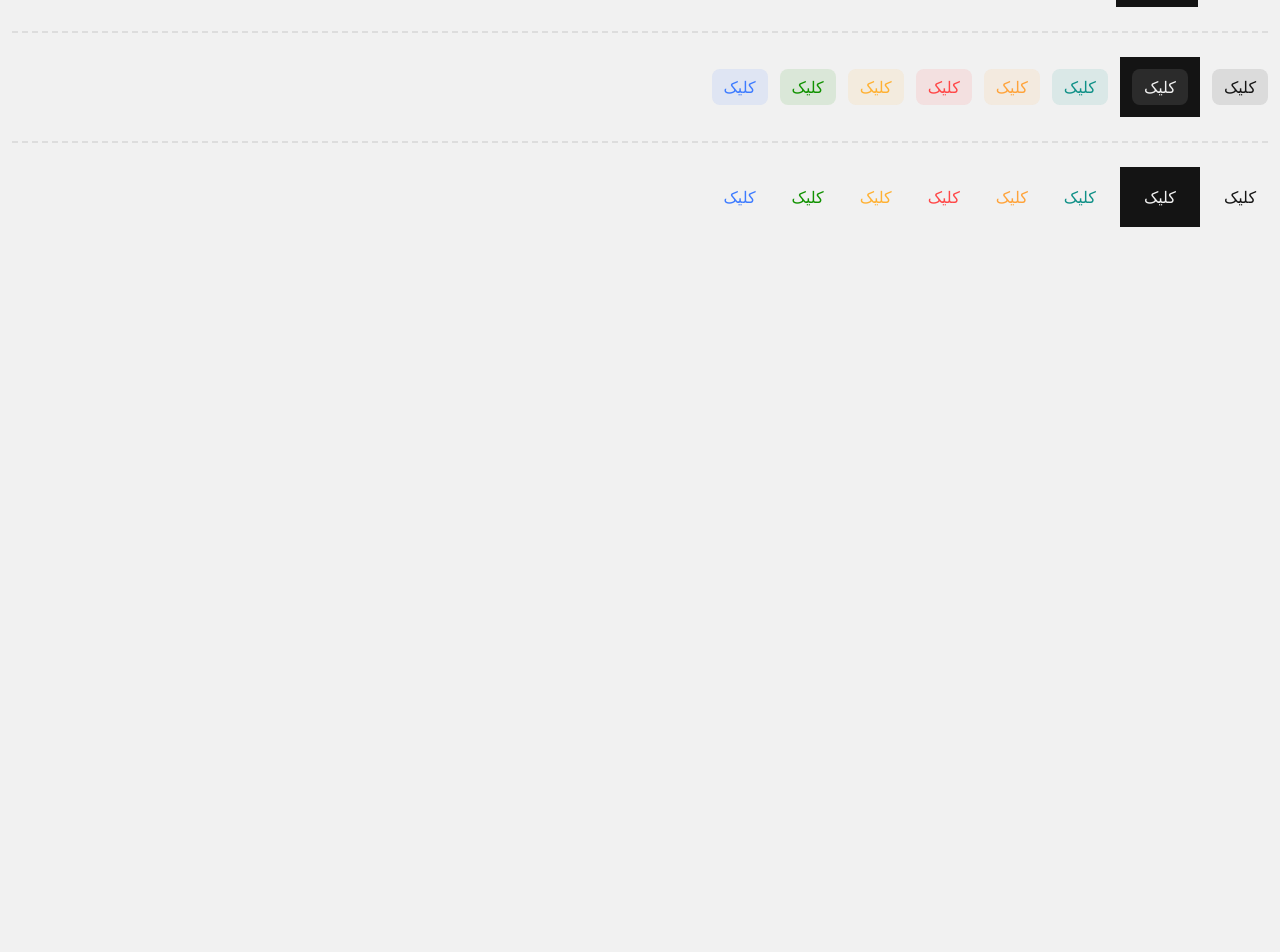
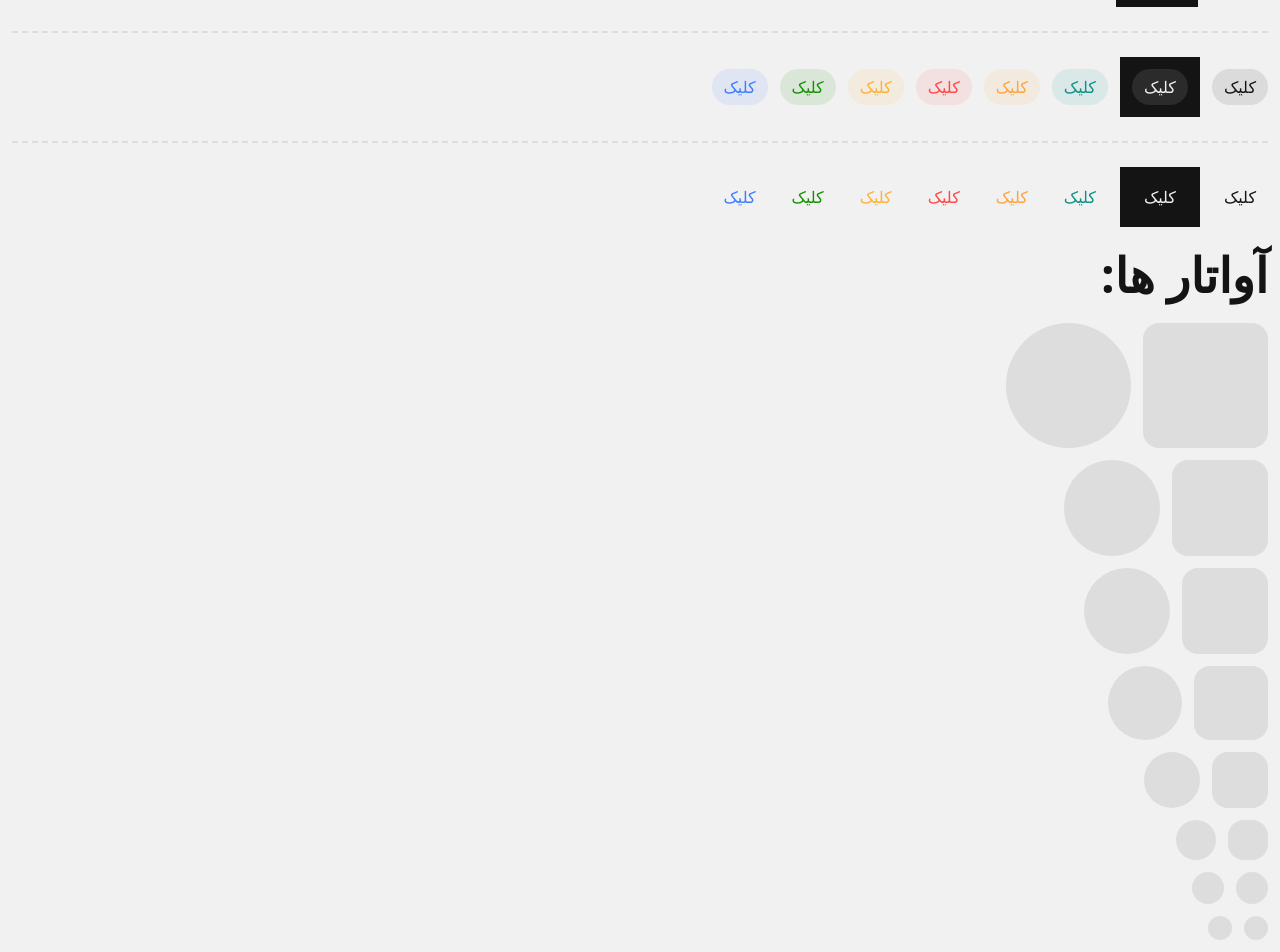
Before and after one commit to baran-front/arvinvira-panel, a Next.js app: page / in a window 1280 px wide. Shown: the part 247-1199 px from the top of the page. Before the commit the page ends 800 px from the top, so only its background shows below. Built offline with nearby package versions, Linux system fonts and the light colour scheme.

Commit message:
add avatars

```diff
--- a/src/app/globals.css
+++ b/src/app/globals.css
@@ -1,6 +1,7 @@
 @import "tailwindcss";
 @import "./../styles/layout.css";
 @import "./../styles/button.css";
+@import "./../styles/avatar.css";
 @import "./../styles/separator.css";
 
 @theme {
@@ -25,6 +26,8 @@
 
   --color-palette: var(--color-foreground);
   --color-brush: var(--color-background);
+
+  --radius-lg: calc(var(--spacing) * 4);
 }
 
 @custom-variant dark (&:where([data-theme=dark], [data-theme=dark] *));
--- a/src/app/page.tsx
+++ b/src/app/page.tsx
@@ -2,6 +2,7 @@ import { Button } from "@base-ui-components/react"
 
 function Page() {
   return (
+    <>
       <div className="p-3">
         <p className="text-5xl font-bold">دکمه ها:</p>
 
@@ -121,6 +122,43 @@ function Page() {
           </Button>
         </div>
       </div>
+
+      <div className="p-3">
+        <p className="text-5xl font-bold">آواتار ها:</p>
+        <div className="f-align gap-3 mt-6">
+          <div className="avatar avatar-xxl bg-background-thick" />
+          <div className="avatar avatar-xxl bg-background-thick avatar-circle" />
+        </div>
+        <div className="f-align gap-3 mt-3">
+          <div className="avatar avatar-xl bg-background-thick" />
+          <div className="avatar avatar-xl bg-background-thick avatar-circle" />
+        </div>
+        <div className="f-align gap-3 mt-3">
+          <div className="avatar avatar-lg bg-background-thick" />
+          <div className="avatar avatar-lg bg-background-thick avatar-circle" />
+        </div>
+        <div className="f-align gap-3 mt-3">
+          <div className="avatar bg-background-thick" />
+          <div className="avatar bg-background-thick avatar-circle" />
+        </div>
+        <div className="f-align gap-3 mt-3">
+          <div className="avatar avatar-sm bg-background-thick" />
+          <div className="avatar avatar-sm bg-background-thick avatar-circle" />
+        </div>
+        <div className="f-align gap-3 mt-3">
+          <div className="avatar avatar-xs bg-background-thick" />
+          <div className="avatar avatar-xs bg-background-thick avatar-circle" />
+        </div>
+        <div className="f-align gap-3 mt-3">
+          <div className="avatar avatar-xxs bg-background-thick" />
+          <div className="avatar avatar-xxs bg-background-thick avatar-circle" />
+        </div>
+        <div className="f-align gap-3 mt-3">
+          <div className="avatar avatar-xxxs bg-background-thick" />
+          <div className="avatar avatar-xxxs bg-background-thick avatar-circle" />
+        </div>
+      </div>
+    </>
   )
 }
 
--- /dev/null
+++ b/src/styles/avatar.css
@@ -0,0 +1,48 @@
+@utility avatar {
+  --avatar-h: calc(var(--spacing) * 18.5);
+  --avatar-w: calc(var(--spacing) * 18.5);
+  --avatar-radius: var(--radius-lg);
+
+  width: var(--avatar-w);
+  height: var(--avatar-h);
+  border-radius: var(--avatar-radius);
+}
+
+@utility avatar-circle {
+  --avatar-radius: calc(infinity * 1px);
+}
+
+@utility avatar-xxl {
+  --avatar-w: calc(var(--spacing) * 31.25);
+  --avatar-h: calc(var(--spacing) * 31.25);
+}
+
+@utility avatar-xl {
+  --avatar-w: calc(var(--spacing) * 24);
+  --avatar-h: calc(var(--spacing) * 24);
+}
+
+@utility avatar-lg {
+  --avatar-w: calc(var(--spacing) * 21.5);
+  --avatar-h: calc(var(--spacing) * 21.5);
+}
+
+@utility avatar-sm {
+  --avatar-w: calc(var(--spacing) * 14);
+  --avatar-h: calc(var(--spacing) * 14);
+}
+
+@utility avatar-xs {
+  --avatar-w: calc(var(--spacing) * 10);
+  --avatar-h: calc(var(--spacing) * 10);
+}
+
+@utility avatar-xxs {
+  --avatar-w: calc(var(--spacing) * 8);
+  --avatar-h: calc(var(--spacing) * 8);
+}
+
+@utility avatar-xxxs {
+  --avatar-w: calc(var(--spacing) * 6);
+  --avatar-h: calc(var(--spacing) * 6);
+}
--- a/src/styles/button.css
+++ b/src/styles/button.css
@@ -2,17 +2,17 @@
   --btn-w: max-content;
   --btn-h: calc(var(--spacing) * 9);
   --btn-px: calc(var(--spacing) * 3);
-  --btn-radius: var(--radius-lg);
+  /* --btn-radius: var(--radius-lg); */
   --btn-text: var(--text-base);
   --btn-line: var(--tw-leading, var(--text-base--line-height));
 
-  @apply max-w-full f-center transition-all outline-solid outline-2 outline-transparent focus-visible:outline-palette disabled:opacity-50 disabled:cursor-not-allowed active:opacity-50;
+  @apply max-w-full f-center rounded-full transition-all outline-solid outline-2 outline-transparent focus-visible:outline-palette disabled:opacity-50 disabled:cursor-not-allowed active:opacity-50;
 
   width: var(--btn-w);
   height: var(--btn-h);
   padding: 0 var(--btn-px);
   gap: calc(var(--btn-px) / 1.5);
-  border-radius: var(--btn-radius);
+  /* border-radius: var(--btn-radius); */
   font-size: var(--btn-text);
   line-height: var(--btn-line);
 }
@@ -20,7 +20,7 @@
 @utility btn-sm {
   --btn-h: calc(var(--spacing) * 6);
   --btn-px: calc(var(--spacing) * 1.5);
-  --btn-radius: var(--radius-md);
+  /* --btn-radius: var(--radius-md); */
   --btn-text: var(--text-sm);
   --btn-line: var(--tw-leading, var(--text-sm--line-height));
 }
@@ -28,7 +28,7 @@
 @utility btn-lg {
   --btn-h: calc(var(--spacing) * 12);
   --btn-px: calc(var(--spacing) * 6);
-  --btn-radius: var(--radius-xl);
+  /* --btn-radius: var(--radius-xl); */
   --btn-text: var(--text-lg);
   --btn-line: var(--tw-leading, var(--text-lg--line-height));
 }
```
Lines whose indentation alone changed are shown as unchanged.
